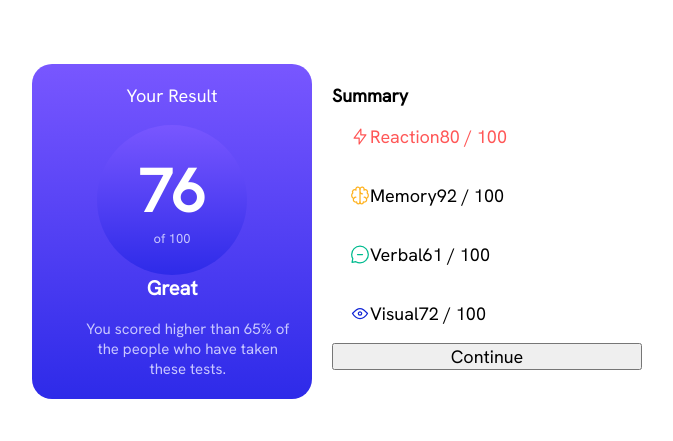
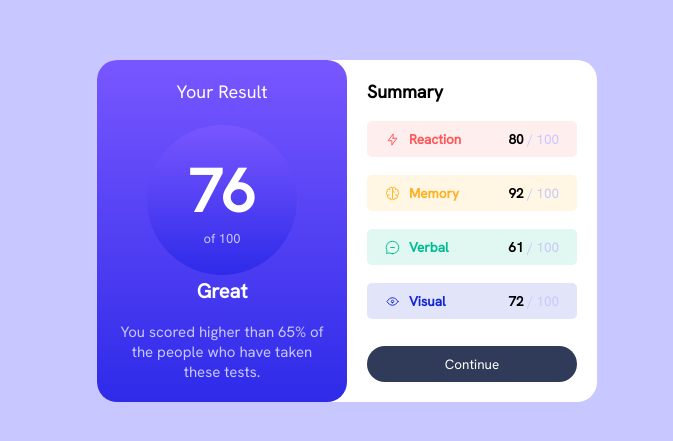
Before and after one commit to damiao-git/frontendmentor01, a plain HTML site: page index.html in a window 1280 px wide. Shown: the part 169-610 px from the top of the page, without its empty margins (293-966 px from the left). Drawn offline with Linux system fonts and the light colour scheme.

Commit message:
layot finalizado

```diff
--- a/index.html
+++ b/index.html
@@ -24,26 +24,43 @@
         </div>
         <div class="sumario">
             <h2 class="">Summary</h2>
+            <div class="notas">
                 <article class="reaction">
+                    <div>
                         <img src="images/icon-reaction.svg" alt="reação">
-                <p>Reaction</p>
-                <p>80 / 100</p>
+                        <p class="palavras">Reaction</p>
+                    </div>
+                    <div >
+                        <p class="nota-barra"><b>80</b> / 100</p>
+                    </div>
+
                 </article>
-            <article>
-                <img src="images/icon-memory.svg" alt="memoria">
-                <p>Memory</p>
-                <p>92 / 100</p>
+                <article class="memory">
+                    <div><img src="images/icon-memory.svg" alt="memoria">
+                        <p class="palavras memory-palavra">Memory</p>
+                    </div>
+                    <div>
+                        <p class="nota-barra"><b>92</b> / 100</p>
+                    </div>
+
                 </article>
-            <article>
-                <img src="images/icon-verbal.svg" alt="Verbal">
-                <p>Verbal</p>
-                <p>61 / 100</p>
+                <article class="verbal">
+                    <div><img src="images/icon-verbal.svg" alt="Verbal">
+                        <p class="palavras verbal-palavra">Verbal</p>
+                    </div>
+                    <div>
+                        <p class="nota-barra"><b>61</b> / 100</p>
+                    </div>
                 </article>
-            <article>
-                <img src="images/icon-visual.svg" alt="visual">
-                <p>Visual</p>
-                <p>72 / 100</p>
+                <article class="visual">
+                    <div><img src="images/icon-visual.svg" alt="visual">
+                        <p class="palavras visual-palavra">Visual</p>
+                    </div>
+                    <div>
+                        <p class="nota-barra"> <b>72</b> / 100</p>
+                    </div>
                 </article>
+            </div>
             <button class="button">Continue</button>
         </div>
     </main>
--- a/style.css
+++ b/style.css
@@ -30,12 +30,17 @@ body{
     justify-content: center;
     align-items: center;
     min-height: 100vh;
+    background-color: var(--light-lavender);
 }
 main{
     display: flex;
-    width: 700px;
+    width: 500px;
     justify-content: center;
     border-radius: 20px;
+    background-color: var(--white);
+}
+img{
+    width: 15px;
 }
 .principal-azul{
     display: flex;
@@ -43,7 +48,7 @@ main{
     align-items: center;
     color: #fff;
     padding: 20px;
-    width: 40%;
+    width: 50%;
     border-radius: 20px;
     background: linear-gradient(var(--light-slate-blue), var(--light-royal-blue));
 }
@@ -81,7 +86,6 @@ background: linear-gradient(var(--light-slate-blue), var(--light-royal-blue));
     color: var(--light-lavender);
     font-size: 15px;
     text-align: center;
-    padding-left: 1.75rem;
 }
 .sumario{
     width: 50%;
@@ -89,16 +93,95 @@ background: linear-gradient(var(--light-slate-blue), var(--light-royal-blue));
     display: flex;
     flex-direction: column;
 }
+.sumario img{
+    margin-right: .5rem;
+}
 .sumario article{
     display: flex;
     padding: 1rem;
+    color: var(--light-lavender);
+}
+.nota-barra, .nota-barra b{
+    font-size: .75rem;
+}
+.reaction, .memory, .verbal, .visual{
+    display: flex;
+    flex-direction: row;
+    justify-content: space-between;
+    align-items: center;
+    width: 100%;
+    height: 1rem;
+    margin-top: 1rem;
+    border-radius: 5px;
 }
 .reaction{
+    background-color: hsla(0, 100%, 67%, 0.1);;
+}
+.reaction div:nth-child(1){
     display: flex;
     flex-direction: row;
+    justify-content: center;
+    align-items: center;
 }
-.reaction p{
+.memory div:nth-child(1){
+    display: flex;
+    flex-direction: row;
+    justify-content: center;
+    align-items: center;
+}
+.verbal div:nth-child(1){
+    display: flex;
+    flex-direction: row;
+    justify-content: center;
+    align-items: center;
+}
+.visual div:nth-child(1){
+    display: flex;
+    flex-direction: row;
+    justify-content: center;
+    align-items: center;
+}
+.reaction div:nth-child(2){
+    display: flex;
+    flex-direction: row;
+
+}
+b{
+    color: black;
+}
+.memory{
+    background-color: hsla(39, 100%, 56%, 0.123);
+}
+.verbal{
+    background-color: hsla(166, 100%, 37%, 0.116);
+}
+.visual{
+    background-color: hsla(234, 85%, 45%, 0.123);
+}
+.palavras{
     color: var(--light-red);
+    font-size: .75rem;
+    font-weight: bold;
+}
+.visual-palavra{
+    color: var(--cobalt-blue);
+}
+.memory-palavra{
+    color: var(--orangey-yellow);
+}
+.verbal-palavra{
+    color: var(--green-teal);
+}
+.notas{
+    margin-bottom: 1.5rem;
+}
+button{
+    color: var(--white);
+    background-color: var(--dark-gray-blue);
+    border: none;
+    border-radius: 25px;
+    padding: .5rem;
+    font-size: .75rem;
 }
 
 /* Pré definidos*/
```
Lines whose indentation alone changed are shown as unchanged.
